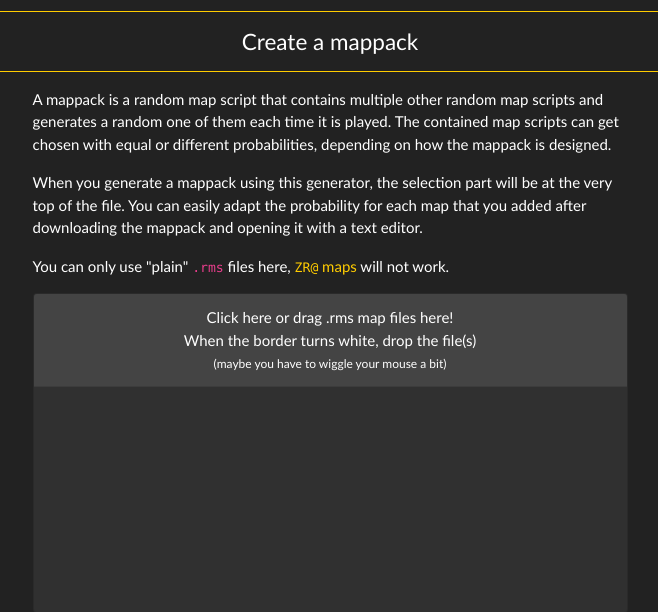
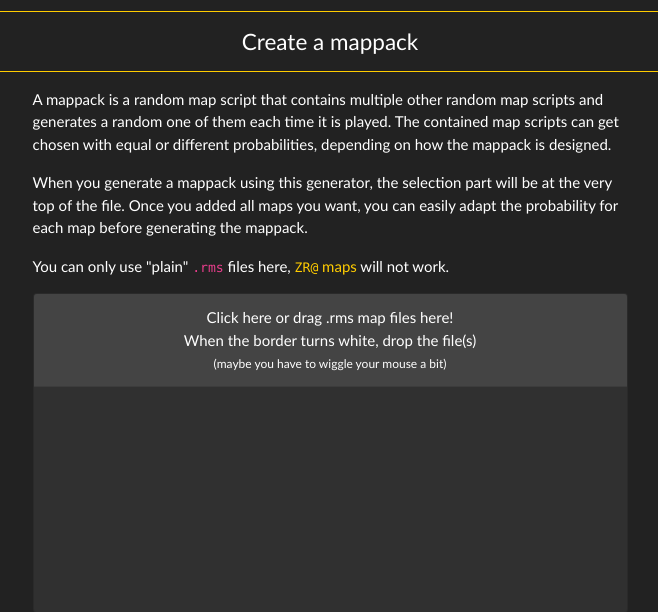
Before and after one commit to SiegeEngineers/aoe2map, a Django app: template mapsapp/templates/mapsapp/mappack.html in a window 1280 px wide. Shown: the part 174-786 px from the top of the page, without its empty margins (310-968 px from the left). Run offline with Django 3.2, Linux system fonts and the light colour scheme; the template is opened without the code that fills it, so the values that code supplies are empty; some libraries are stand-ins or nearby versions.

Commit message:
Make probabilities configurable in mappack generator
Resolves #1

```diff
--- a/mapsapp/static/mapsapp/js/mappack.js
+++ b/mapsapp/static/mapsapp/js/mappack.js
@@ -19,6 +19,14 @@ function dropHandler(ev) {
 function handleFiles(filelist) {
     for (let file of filelist) {
         handleRmsFile(file);
+    }
+}
+
+function recalculatePercentages() {
+    let percentages = $('.percentage');
+    let chances = getChances(percentages.length);
+    for (let i = 0; i < percentages.length; i++) {
+        $(percentages[i]).val(chances[i]);
     }
 }
 
@@ -44,11 +52,25 @@ function handleRmsFile(file) {
                         <ul><li>" + warnings.join("</li>\n<li>") + "</li></ul>";
                 }
                 $('<li class="list-group-item map">\
-                        <h5 class="mapname">' + file.name + '</h5>\
-                        <p class="text-' + clazz + '">' + text + '</p>\
+                        <div class="row">\
+                        <div class="col-9">\
+                            <h5 class="mapname">' + file.name + '</h5>\
+                            <p class="text-' + clazz + '">' + text + '</p>\
+                        </div>\
+                        <div class="col-3">\
+                        <label>Probability</label>\
+                            <div class="input-group mb-3">\
+                                <input type="number" class="form-control percentage">\
+                                <div class="input-group-append">\
+                                    <span class="input-group-text">%</span>\
+                                </div>\
+                            </div>\
+                        </div>\
+                        </div>\
                     </li>').appendTo('#filelist').data('map', contents);
             }
-        }
+            recalculatePercentages();
+        };
         reader.readAsText(file);
     } else {
         $('#filelist').append('<li class="list-group-item">' + file.name + " is not a .rms file</li>");
@@ -58,12 +80,25 @@ function handleRmsFile(file) {
 function getdata() {
     let allButtons = $('.map');
     let startData = 'start_random\n';
-    let chances = getChances(allButtons.length);
+    let percentage_sum = 0;
     for (let i = 0; i < allButtons.length; i++) {
         let prefix = "M" + i + "_";
-        startData += "percent_chance " + chances[i] + " #define " + marker(prefix, $(allButtons.get(i)).find('.mapname').text()) + "\n"
+        let mapname = $(allButtons.get(i)).find('.mapname').text();
+        let percentage = parseInt($(allButtons.get(i)).find('.percentage').val());
+        if (!isNaN(percentage)) {
+            percentage_sum += percentage;
+        } else {
+            alert("Error: Percentage for map '" + mapname + "' is not a number");
+            return;
+        }
+        startData += "percent_chance " + percentage + " #define " + marker(prefix, mapname) + "\n"
     }
     startData += 'end_random\n';
+
+    if (percentage_sum !== 100) {
+        alert("Error: Sum of all percentages should be 100, but is " + percentage_sum);
+        return;
+    }
 
 
     let constLines = [];
--- a/mapsapp/templates/mapsapp/mappack.html
+++ b/mapsapp/templates/mapsapp/mappack.html
@@ -33,17 +33,17 @@
 {% endblock %}
 
 {% block content %}
-    <div class="col-md-6 offset-md-3">
+    <div class="col-xl-6 offset-xl-3 col-lg-8 offset-lg-2">
         <p>A mappack is a random map script that contains multiple other random map scripts and generates a random one
             of them each time it is played. The contained map scripts can get chosen with equal or different
             probabilities, depending on how the mappack is designed.</p>
         <p>When you generate a mappack using this generator, the selection part will be at the very top of the file.
-            You can easily adapt the probability for each map that you added after downloading the mappack and opening
-            it with a text editor.</p>
+            Once you added all maps you want, you can easily adapt the probability for each map before generating
+            the mappack.</p>
         <p>You can only use "plain" <code>.rms</code> files here,
             <a href="{% url 'info' %}#zr-maps"><code>ZR@</code> maps</a> will not work.</p>
     </div>
-    <div class="col-md-6 offset-md-3">
+    <div class="col-xl-6 offset-xl-3 col-lg-8 offset-lg-2">
         <label for="fileInput">
             <div class="dropzone">
                 <div class="card" id="target" ondrop="dropHandler(event);" ondragover="dragOverHandler(event);"
```
Also changed, not shown: README.md.
